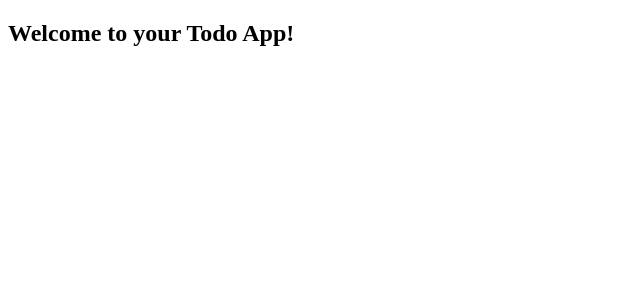
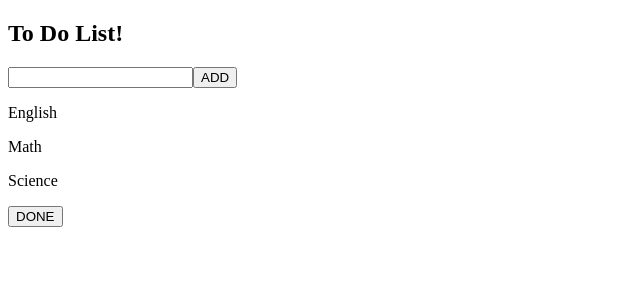
Before and after one commit to bloominstituteoftechnology/web-module-project-class-components, a React (Create React App) app: page / in a window 1280 px wide. Shown: the top 300 px of the page, without its empty margins (0-640 px from the left). Built offline with nearby package versions, Linux system fonts and the light colour scheme; the HTML template or start-up script is replaced by a standard one.

Commit message:
trying to workout how to get my page to list items

```diff
--- a/src/App.js
+++ b/src/App.js
@@ -1,13 +1,83 @@
 import React from 'react';
+import TodoList from './components/TodoList';
+import TodoForm from './components/TodoForm';
+import './components/Todo.css';
+
+
+const todo = [
+  {
+    name: 'English',
+    id: 0,
+    clicked: false
+  },
+  {
+    name: 'Math',
+    id: 1,
+    clicked: false
+  },
+  {
+    name: 'Science',
+    id: 2,
+    clicked: false
+  }
+]
 
 class App extends React.Component {
   // you will need a place to store your state in this component.
   // design `App` to be the parent component of your application.
   // this component is going to take care of state, and any change handlers you need to work with your state
+  constructor() {
+    super();
+    this.state = {
+      todo: todo
+    }
+  }
+
+  toggleItem = (id) => {
+    const newToDo = this.state.todo.map(item => {
+      if(item.id === id) {
+        return {
+          ...item,
+          clicked: !item.clicked
+        }
+      } else {
+        return(item)
+      }
+    })
+    this.setState({
+      todo: newToDo
+    })
+  }
+
+  addItem = (title) => {
+    const newItem = {
+      name:title,
+      id: this.state.todo.length,
+      clicked: false
+    }
+    this.setState({
+      todo: [...this.state.todo, newItem]
+    })
+  }
+
+  clearClicked = () => {
+    const newToDo = this.state.todo.filter(item => {
+      return(item.clicked === false)
+    })
+    this.setState( {
+      todo: newToDo
+    })
+  }
+
   render() {
     return (
-      <div>
-        <h2>Welcome to your Todo App!</h2>
+      <div className = 'App'>
+        <div className = 'Header'>
+          <h2>To Do List!</h2>
+           <TodoForm addItem = {this.addItem} />
+        </div>
+          <TodoList clearClicked = {this.clearClicked} toggleItem = {this.toggleItem} todo = {this.state.todo}/>
+
       </div>
     );
   }
--- a/src/components/Todo.css
+++ b/src/components/Todo.css
@@ -0,0 +1,3 @@
+.item.clicked {
+    text-decoration: line-through;
+}
--- a/src/components/Todo.js
+++ b/src/components/Todo.js
@@ -0,0 +1,16 @@
+import React from 'react';
+
+const Todo = props => {
+
+    const handleClick = () => {
+        props.toggleItem(props.item.id)
+    }
+
+    return (
+        <div onClick = {handleClick} className = {`item${props.item.clicked ? ' clicked' : ''}`}>
+            <p>{props.item.name}</p>
+        </div>
+    )
+}
+
+export default Todo;
--- a/src/components/TodoForm.js
+++ b/src/components/TodoForm.js
@@ -0,0 +1,30 @@
+import React from 'react';
+
+
+class TodoForm extends React.Component {
+
+    constructor() {
+        super();
+        this.state = {
+            input: ''
+        }
+    }
+
+    handleChanges = event => {
+        this.setState({
+            input: event.target.value
+
+        })
+    }
+
+    render() {
+        return (
+            <form>
+                <input onChange = {this.handleChanges} type = 'text' name = 'item' />
+                <button className = 'add-button'>ADD</button>
+            </form>
+        )
+    }
+}
+
+export default TodoForm;
--- a/src/components/TodoList.js
+++ b/src/components/TodoList.js
@@ -1,2 +1,25 @@
 // your components will all go in this `component` directory.
 // feel free to change this component.js into TodoList.js
+
+import React from 'react';
+import Todo from './Todo';
+
+
+const TodoList = props => {
+
+    const handleClick = () => {
+        props.clearClicked();
+    }
+
+    return (
+        <div className = 'todo-list'>
+            {props.todo.map(item => (
+                <Todo key = {item.id} toggleItem = {props.toggleItem} item = {item}/>
+            ))}
+
+            <button onClick = {handleClick} className = 'clear-button'>DONE</button>
+        </div>
+    )
+}
+
+export default TodoList;
```
Also changed, not shown: 1 other file (tests, documents, lock files or other folders).
